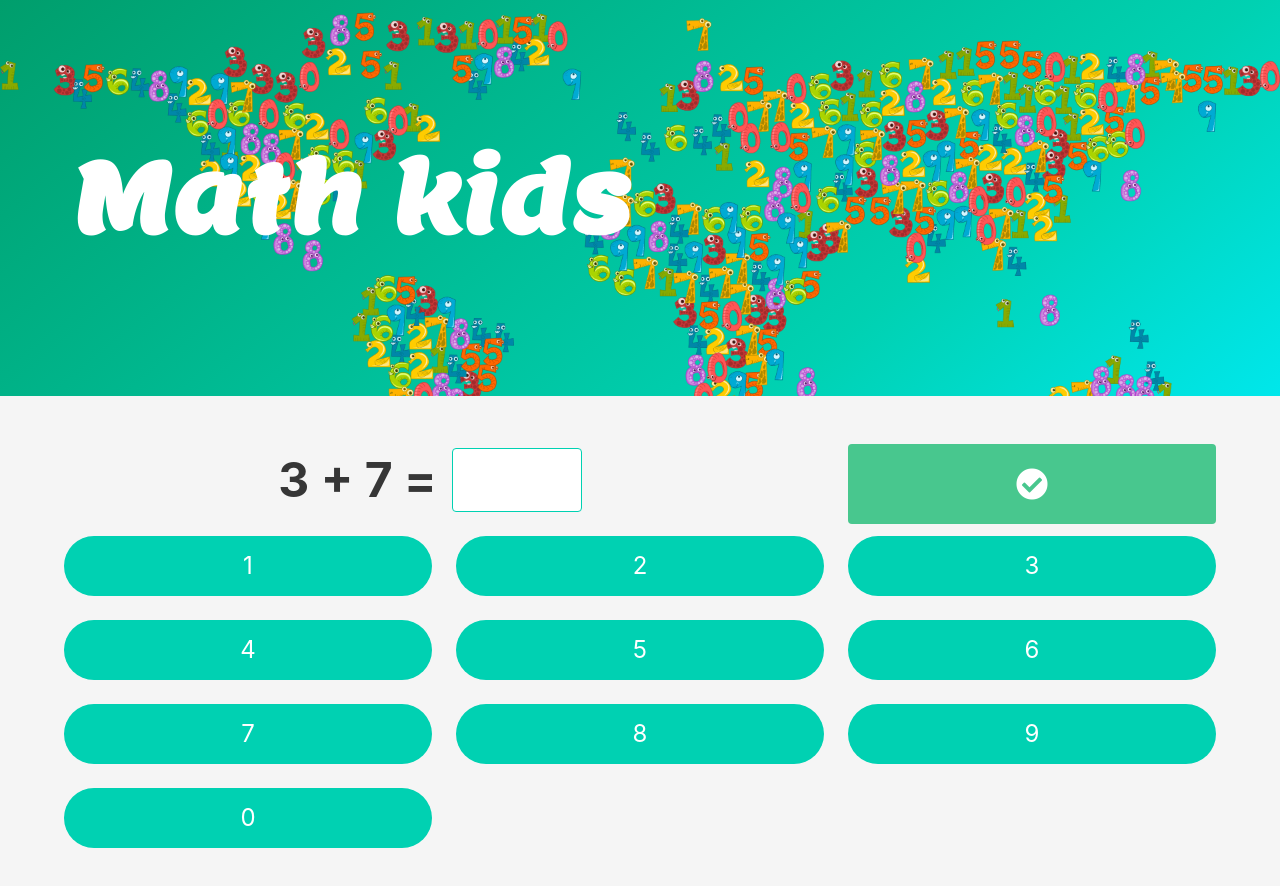
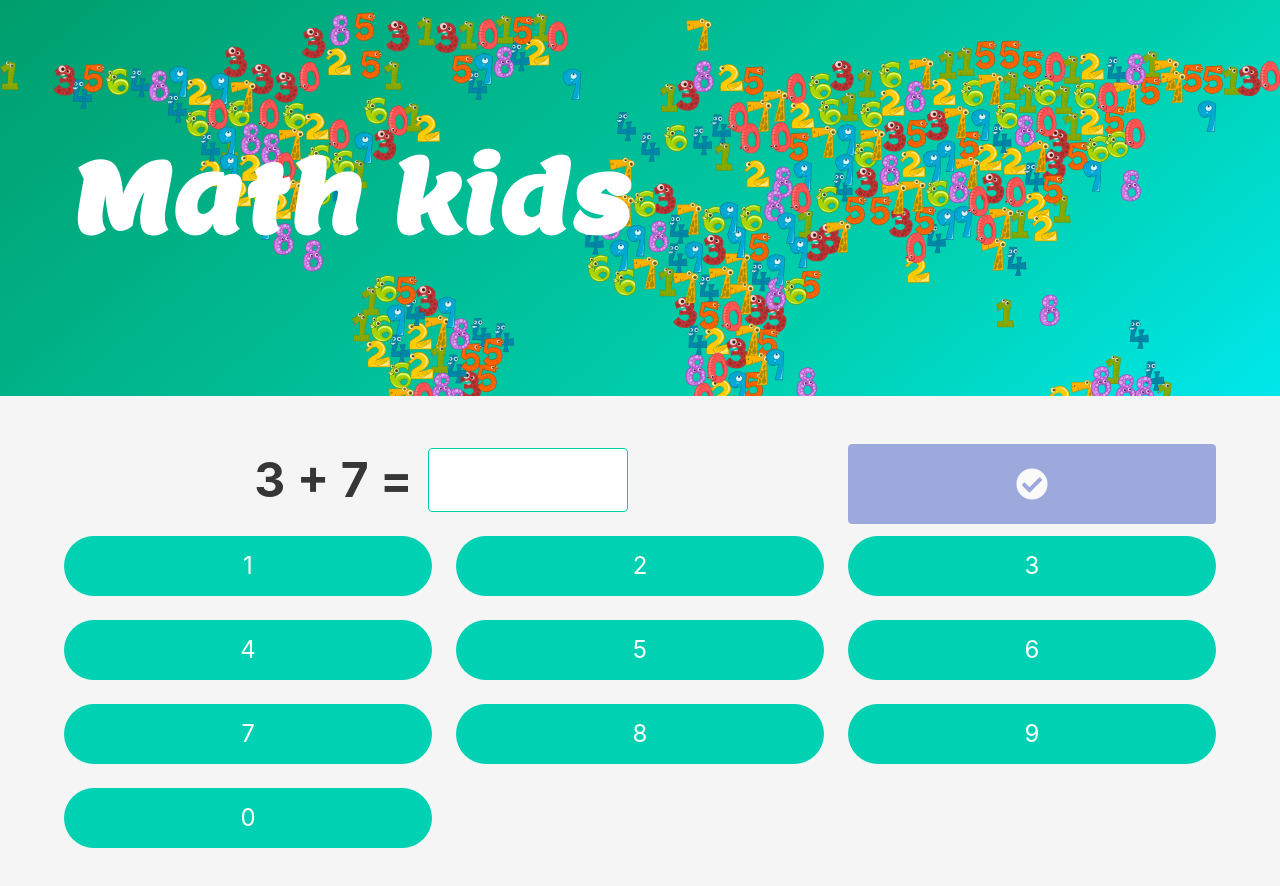
Before and after one commit to eaboy/math-kids, an Angular app: page / in a window 1280 px wide. Shown: the top 886 px of the page. Built offline with nearby package versions, Linux system fonts and the light colour scheme.

Commit message:
Check result and add icon to show if result is correct

```diff
--- a/src/app/components/operation/operation.component.html
+++ b/src/app/components/operation/operation.component.html
@@ -11,10 +11,14 @@
           </p>
         </div>
       </div>
+      <span class="icon is-large"
+        [ngClass]="{'has-text-success': correct, 'has-text-danger': !correct, 'is-invisible': !showIcon}">
+        <i class="fas fa-thumbs-up"></i>
+      </span>
     </div>
   </div>
-  <div class="column has-text-centered is-one-third-desktop">
-    <button class="button is-success is-size-3 is-fullwidth" (click)="solve()">
+  <div class="column has-text-centered is-one-third-tablet">
+    <button class="button is-link is-size-3 is-fullwidth" (click)="solve()" [disabled]="result === null">
       <span class="icon is-medium">
         <i class="fas fa-check-circle"></i>
       </span>
--- a/src/app/components/operation/operation.component.scss
+++ b/src/app/components/operation/operation.component.scss
@@ -1,9 +1,4 @@
 @import '../../../../node_modules/bulma/sass/utilities/_all';
-
-.input {
-  width: 130px;
-  height: 4rem;
-}
 
 .field {
   justify-content: center;
@@ -14,8 +9,17 @@
   margin-right: 15px;
 }
 
+.input {
+  width: 200px;
+  height: 4rem;
+}
+
 .control {
   align-items: center;
+}
+
+.icon.has-text-danger {
+  transform: rotateX(180deg);
 }
 
 @include tablet {
--- a/src/app/components/operation/operation.component.ts
+++ b/src/app/components/operation/operation.component.ts
@@ -10,6 +10,8 @@ export class OperationComponent {
 
   @Input() operation: Operation;
   @Input() result: number | null;
+  @Input() showIcon: boolean;
+  @Input() correct: boolean;
   @Output() solved = new EventEmitter<OperationResult>();
 
   constructor() { }
--- a/src/app/home/home.component.html
+++ b/src/app/home/home.component.html
@@ -1,3 +1,4 @@
-<app-operation [operation]="operation" [result]="solution" (solved)="onSolved($event)">
+<app-operation [operation]="operation" [result]="solution" [showIcon]="showIcon" [correct]="correct"
+  (solved)="onSolved($event)">
 </app-operation>
 <app-numpad (sendDigit)="onDigitSent($event)"></app-numpad>
--- a/src/app/home/home.component.ts
+++ b/src/app/home/home.component.ts
@@ -9,6 +9,8 @@ import { Operation, OperationsService, OperationConfiguration, OperationResult }
 export class HomeComponent implements OnInit {
   operation: Operation;
   solution: number | null = null;
+  showIcon = false;
+  correct: boolean;
 
   constructor(private operationService: OperationsService) { }
 
@@ -21,10 +23,12 @@ export class HomeComponent implements OnInit {
   }
 
   onSolved(operationResult: OperationResult) {
-    console.log(this.operationService.checkResult(operationResult));
+    this.showIcon = true;
+    this.correct = this.operationService.checkResult(operationResult);
   }
 
   onDigitSent(digit: number) {
+    this.showIcon = false;
     let solutionString: string = this.solution ? this.solution.toString() : '';
     solutionString += digit;
     this.solution = parseInt(solutionString, 10);
```
